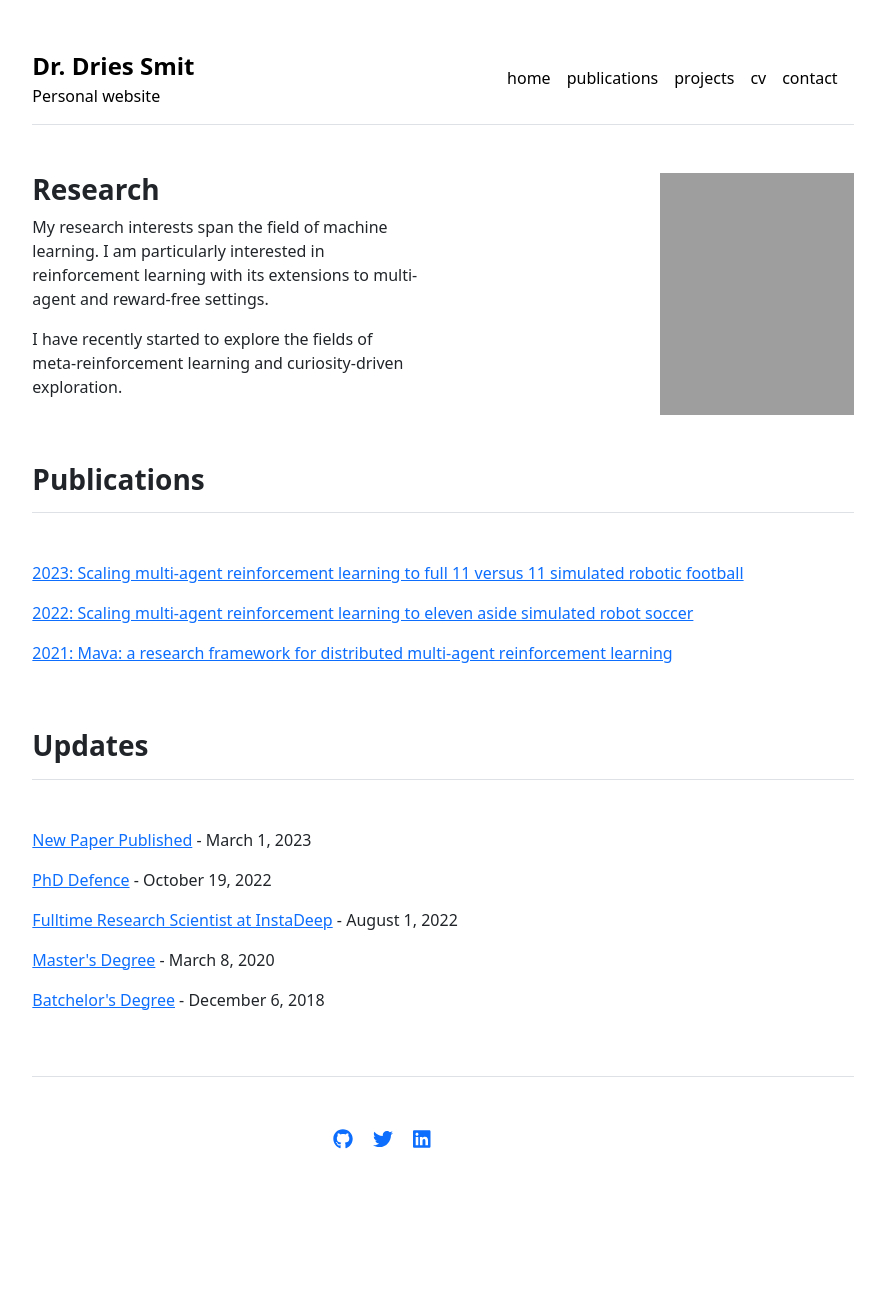
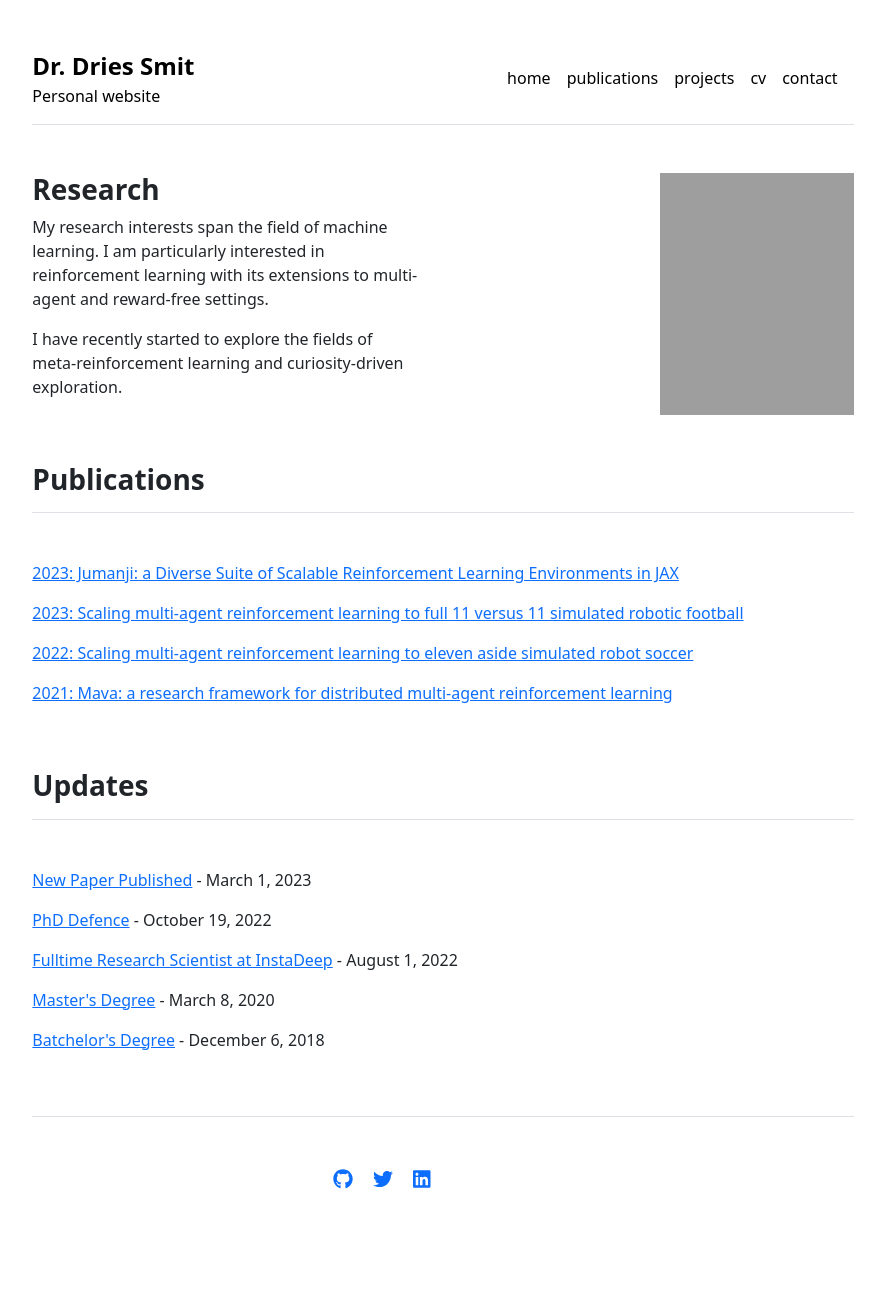
Before and after one commit to DriesSmit/DriesSmit.github.io, a Jekyll site: the page built from index.md, in a window 1280 px wide. Shown: the whole page, without its empty margins (197-1082 px from the left). Built offline with Jekyll 4.4.1, drawn with Linux system fonts in a browser that asks for light colours; before the commit the page ends 1251 px from its top, so only the background shows below that.

Commit message:
feat: add jumanji paper

```diff
--- a/_data/publications.yml
+++ b/_data/publications.yml
@@ -1,8 +1,10 @@
 featured:
+- {name: '2023: Jumanji: a Diverse Suite of Scalable Reinforcement Learning Environments in JAX', url: 'https://arxiv.org/pdf/2306.09884.pdf'}
 - {name: '2023: Scaling multi-agent reinforcement learning to full 11 versus 11 simulated robotic football', url: 'https://link.springer.com/article/10.1007/s10458-023-09603-y'}
 - {name: '2022: Scaling multi-agent reinforcement learning to eleven aside simulated robot soccer', url: 'https://scholar.sun.ac.za/bitstream/handle/10019.1/125969/smit_scaling_2022.pdf?sequence=1'}
 - {name: '2021: Mava: a research framework for distributed multi-agent reinforcement learning', url: 'https://arxiv.org/abs/2107.01460'}
 index:
+- {name: '2023: Jumanji: a Diverse Suite of Scalable Reinforcement Learning Environments in JAX', url: 'https://arxiv.org/pdf/2306.09884.pdf'}
 - {name: '2023: Scaling multi-agent reinforcement learning to full 11 versus 11 simulated robotic football', url: 'https://link.springer.com/article/10.1007/s10458-023-09603-y'}
 - {name: '2022: Scaling multi-agent reinforcement learning to eleven aside simulated robot soccer', url: 'https://scholar.sun.ac.za/bitstream/handle/10019.1/125969/smit_scaling_2022.pdf?sequence=1'}
 - {name: '2021: Mava: a research framework for distributed multi-agent reinforcement learning', url: 'https://arxiv.org/abs/2107.01460'}
```
